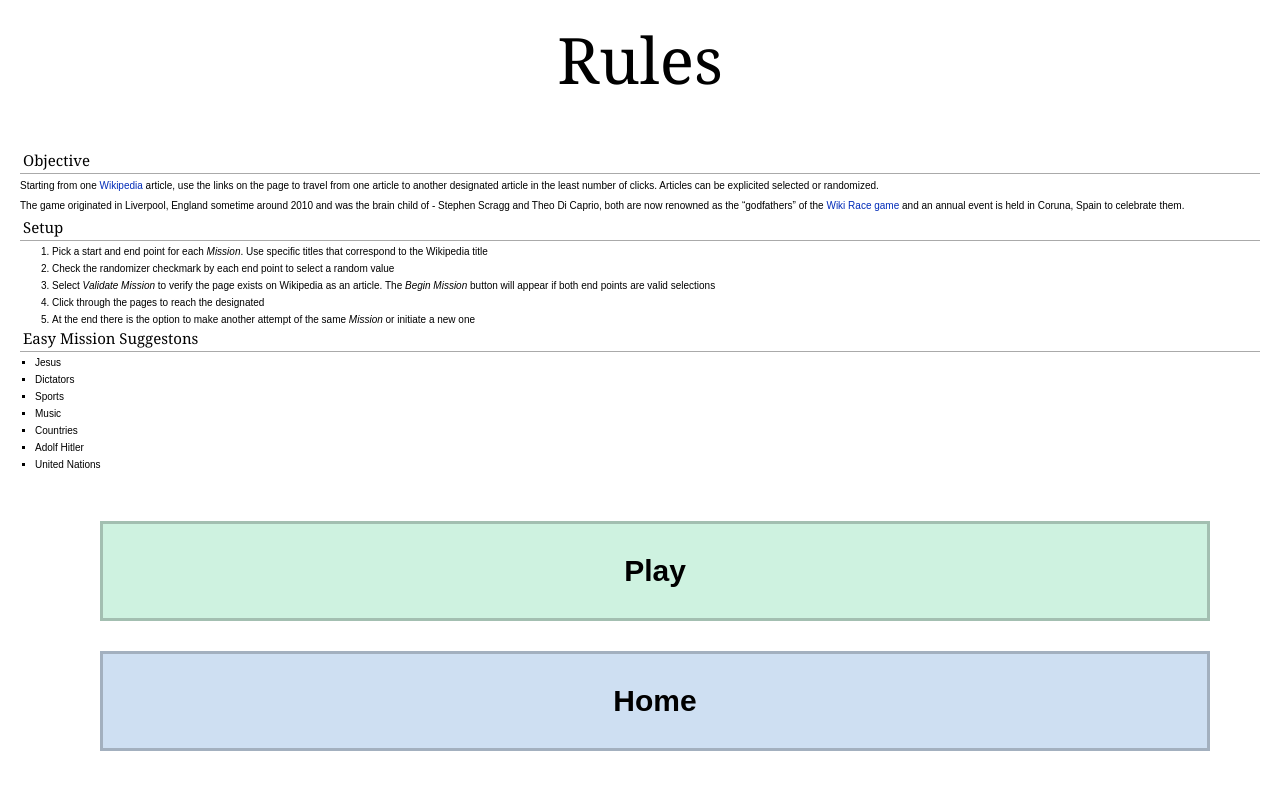
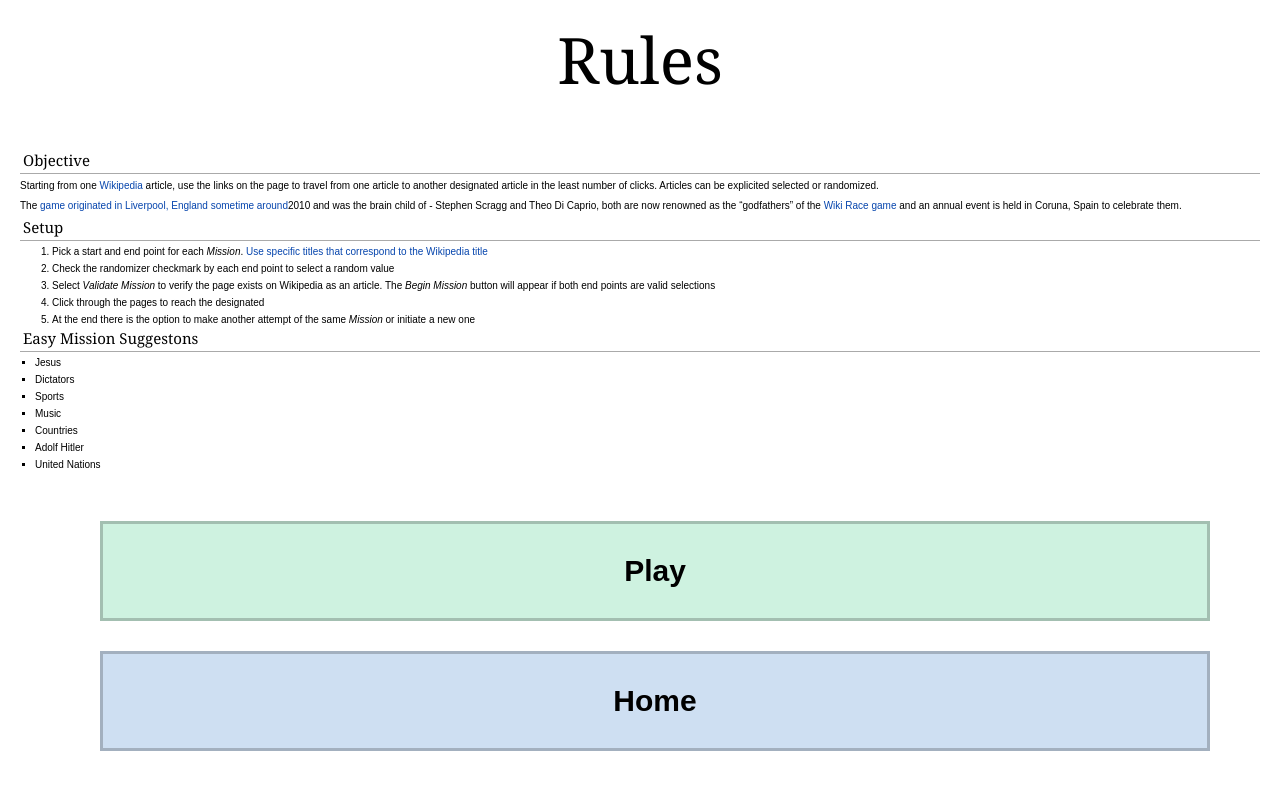
Before and after one commit to tchartchke/six-clicks, a React (Create React App) app: page /rules in a window 1280 px wide. Shown: the top 790 px of the page. Built offline with nearby package versions, Linux system fonts and the light colour scheme; no server answers.

Commit message:
css to differentiate links

```diff
--- a/src/components/Rules.css
+++ b/src/components/Rules.css
@@ -41,7 +41,7 @@ li {
   line-height: 1.6;
 }
 
-.RulesPage > a {
+.RulesPage a {
   text-decoration: none;
   color: #0645ad;
   background: none;
--- a/src/components/Rules.js
+++ b/src/components/Rules.js
@@ -10,11 +10,11 @@ const Rules = () => {
           Starting from one <a href='https://en.wikipedia.org/wiki/Main_Page'>Wikipedia</a> article, use the links on the page to travel from one article to another designated article in the least number of clicks. Articles can be explicited selected or randomized.
         </p>
         <p>
-        The game originated in Liverpool, England sometime around 2010 and was the brain child of - Stephen Scragg and Theo Di Caprio, both are now renowned as the “godfathers” of the <a href='https://en.wikipedia.org/wiki/Wikipedia:Wikirace'>Wiki Race game</a> and an annual event is held in Coruna, Spain to celebrate them.
+        The <a href="asdfasdfasdf">game originated in Liverpool, England sometime around</a>2010 and was the brain child of - Stephen Scragg and Theo Di Caprio, both are now renowned as the “godfathers” of the <a href='https://en.wikipedia.org/wiki/Wikipedia:Wikirace'>Wiki Race game</a> and an annual event is held in Coruna, Spain to celebrate them.
         </p>
         <h2>Setup</h2>
         <ol>
-          <li>Pick a start and end point for each <i>Mission</i>. Use specific titles that correspond to the Wikipedia title</li>
+          <li>Pick a start and end point for each <i>Mission</i>. <a href="testtest">Use specific titles that correspond to the Wikipedia title</a></li>
           <li>Check the randomizer checkmark by each end point to select a random value</li>
           <li>Select <i>Validate Mission</i> to verify the page exists on Wikipedia as an article. The <i>Begin Mission</i> button will appear if both end points are valid selections</li>
           <li>Click through the pages to reach the designated</li>
--- a/src/containers/play/SideFrame.css
+++ b/src/containers/play/SideFrame.css
@@ -9,6 +9,7 @@
 }
 
 .sideFrame a:link{
+  color: #0645ad;
   font-size: 11px;
   line-height: 13px;
   word-wrap: break-word;
--- a/src/css/wp-monobook-main.css
+++ b/src/css/wp-monobook-main.css
@@ -80,7 +80,7 @@ table {
 }
 a {
 	text-decoration: none;
-	color: #002bb8;
+	color: #2bb800;
 	background: none;
 }
 a:visited {
@@ -870,7 +870,7 @@ input.searchButton {
 }
 #p-personal li a {
 	text-decoration: none;
-	color: #005896;
+	color: #2bb800;
 	padding-bottom: .2em;
 	background: none;
 }
@@ -932,7 +932,7 @@ li#pt-login {
 }
 #p-cactions li a {
 	background-color: #fbfbfb;
-	color: #002bb8;
+	color: #2bb800;
 	border: none;
 	padding: 0 .8em .3em;
 	text-decoration: none;
```
